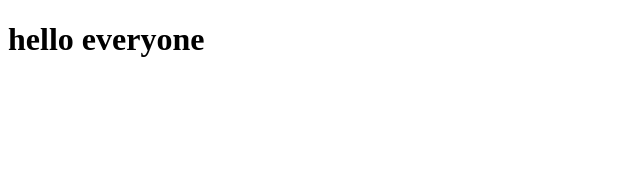
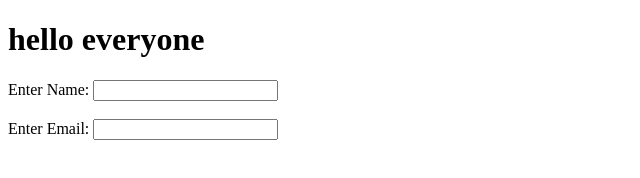
Before and after one commit to aditishelke77/icp8.o, a plain HTML site: page index.html in a window 1280 px wide. Shown: the whole page, without its empty margins (0-640 px from the left). Drawn offline with Linux system fonts and the light colour scheme.

Commit message:
form tag added

```diff
--- a/index.html
+++ b/index.html
@@ -7,5 +7,12 @@
 </head>
 <body>
     <h1>hello everyone</h1>
+    <form>
+        <lable for="name">Enter Name:</lable>
+        <input type="text" id="name"/>
+        <br/><br/>
+        <lable for="email">Enter Email:</lable>
+        <input type="email" id="email"/>
+    </form>
 </body>
 </html>
```
